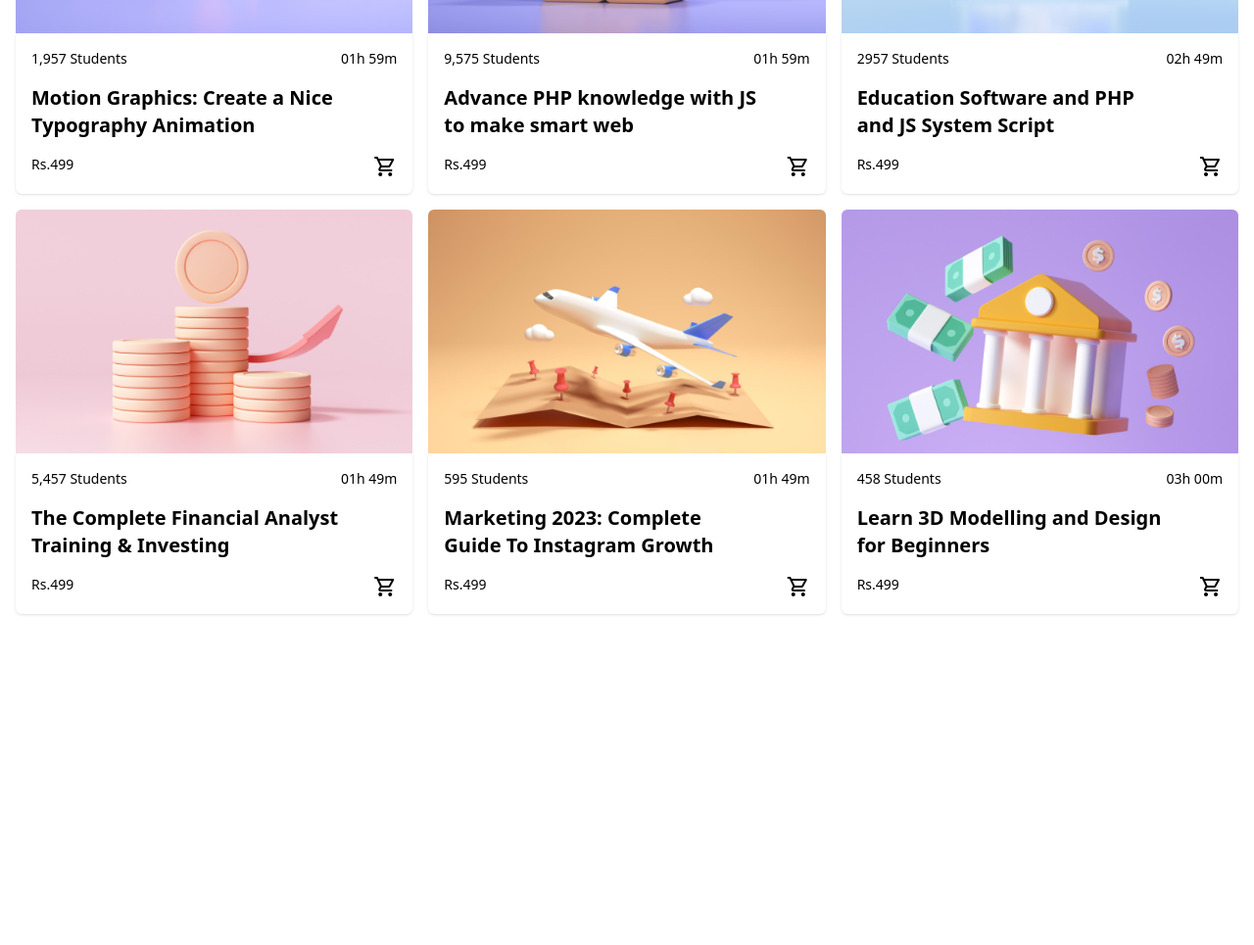
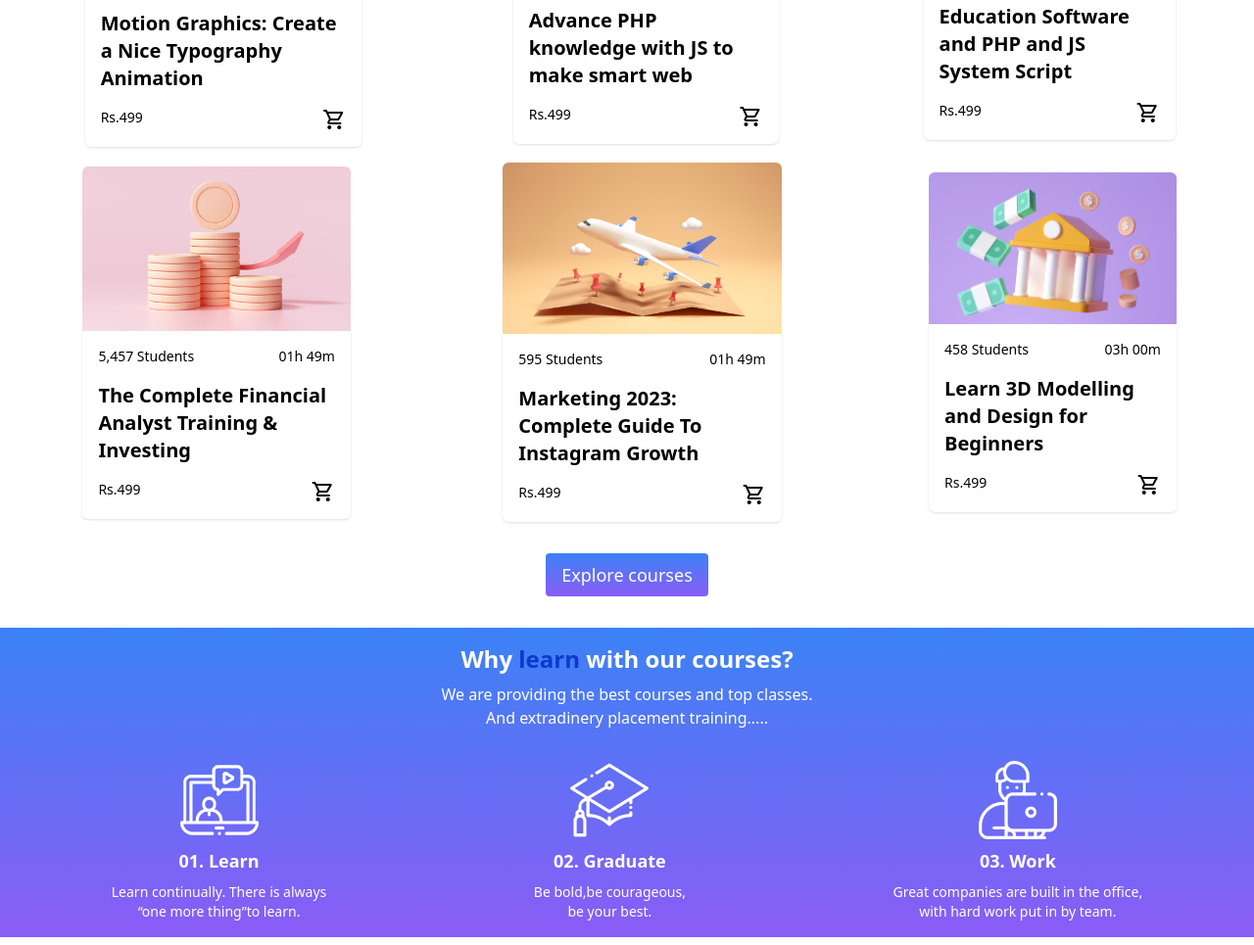
Before and after one commit to ds-arunkumar/2024-10-26_CoachingLandingPage, a plain HTML site: page index.html in a window 1280 px wide. Shown: the part 1115-2080 px from the top of the page at 98% size. Before the commit the page ends 1750 px from the top, so only its background shows below. Drawn offline with nearby package versions, Linux system fonts and the light colour scheme.

Commit message:
Our Courses section

```diff
--- a/index.html
+++ b/index.html
@@ -24,15 +24,16 @@
   </head>
   <body>
     <div class="grid grid-cols-1 md:grid-cols-12 my-2">
+      <!-- Header -->
       <header
         class="col-span-12 flex flex-col justify-center items-center gap-2 md:flex-row md:justify-around"
       >
         <div><img class="w-32" src="./images/logo.png" /></div>
         <nav class="flex flex-row">
-          <div class="text-sm mx-4"><a href="#">Home</a></div>
-          <div class="text-sm mx-4"><a href="#">About</a></div>
-          <div class="text-sm mx-4"><a href="#">Courses</a></div>
-          <div class="text-sm mx-4"><a href="#">Contact</a></div>
+          <div class="text-sm font-bold mx-4"><a href="#">Home</a></div>
+          <div class="text-sm font-bold mx-4"><a href="#">About</a></div>
+          <div class="text-sm font-bold mx-4"><a href="#">Courses</a></div>
+          <div class="text-sm font-bold mx-4"><a href="#">Contact</a></div>
         </nav>
         <div class="flex flex-row">
           <div class="mx-4">
@@ -54,6 +55,7 @@
           </button>
         </div>
       </header>
+      <!-- Hero Section -->
       <div
         class="col-span-12 bg-gradient-to-t from-violet-500 to-blue-500 py-2 mt-2 flex flex-col justify-center items-center gap-2 md:flex-row md:justify-around"
       >
@@ -100,6 +102,7 @@
           <img src="/images/woman.png" />
         </div>
       </div>
+      <!-- Hero bottom -->
       <div
         class="col-span-12 h-32 md:h-16 bg-gradient-to-t from-violet-500 to-blue-500 flex flex-col md:flex-row justify-around items-center gap-3 flex-wrap"
       >
@@ -110,6 +113,7 @@
         <div><img class="w-16" src="/images/logitech.png" /></div>
         <div><img class="w-16" src="/images/amazon.png" /></div>
       </div>
+      <!-- Card Section Heading -->
       <div
         class="col-span-12 flex flex-col md:flex-row justify-around items-center gap-3 p-4"
       >
@@ -122,6 +126,7 @@
           </p>
         </div>
       </div>
+      <!-- Card Section -->
       <div
         class="col-span-12 flex flex-col justify-around item-center gap-4 px-4 md:flex-row flex-wrap"
       >
@@ -129,13 +134,13 @@
           class="flex flex-col md:flex-row w-full justify-around item-center gap-4"
         >
           <div class="flex justify-center items-center">
-            <div class="w-88">
+            <div class="w-88 md:w-2/3 md:w-2/3">
               <img class="rounded-t-md" src="/images/card1.png" />
               <div class="flex flex-col bg-white rounded-b-md shadow p-4">
                 <div class="flex justify-between text-sm mb-4">
                   <span>1,957 Students</span><span>01h 59m</span>
                 </div>
-                <div class="text-xl font-bold mb-4 md:w-80">
+                <div class="text-xl font-bold mb-4 md:w-full">
                   Motion Graphics: Create a Nice Typography Animation
                 </div>
                 <div class="flex justify-between text-sm">
@@ -148,13 +153,13 @@
             </div>
           </div>
           <div class="flex justify-center items-center">
-            <div class="w-88">
+            <div class="w-88 md:w-2/3">
               <img class="rounded-t-md" src="/images/card2.png" />
               <div class="flex flex-col bg-white rounded-b-md p-4 shadow">
                 <div class="flex justify-between text-sm mb-4">
                   <span>9,575 Students</span><span>01h 59m</span>
                 </div>
-                <div class="text-xl font-bold mb-4 md:w-80">
+                <div class="text-xl font-bold mb-4 md:w-full">
                   Advance PHP knowledge with JS to make smart web
                 </div>
                 <div class="flex justify-between text-sm">
@@ -167,13 +172,13 @@
             </div>
           </div>
           <div class="flex justify-center items-center">
-            <div class="w-88">
+            <div class="w-88 md:w-2/3">
               <img class="rounded-t-md" src="/images/card3.png" />
               <div class="flex flex-col bg-white rounded-b-md p-4 shadow">
                 <div class="flex justify-between text-sm mb-4">
                   <span>2957 Students</span><span>02h 49m</span>
                 </div>
-                <div class="text-xl font-bold mb-4 md:w-80">
+                <div class="text-xl font-bold mb-4 md:w-full">
                   Education Software and PHP and JS System Script
                 </div>
                 <div class="flex justify-between text-sm">
@@ -190,13 +195,13 @@
           class="flex flex-col md:flex-row w-full justify-around item-center gap-4"
         >
           <div class="flex justify-center items-center">
-            <div class="w-88">
+            <div class="w-88 md:w-2/3">
               <img class="rounded-t-md" src="/images/card4.png" />
               <div class="flex flex-col bg-white rounded-b-md p-4 shadow">
                 <div class="flex justify-between text-sm mb-4">
                   <span>5,457 Students</span><span>01h 49m</span>
                 </div>
-                <div class="text-xl font-bold mb-4 md:w-80">
+                <div class="text-xl font-bold mb-4 md:w-full">
                   The Complete Financial Analyst Training & Investing
                 </div>
                 <div class="flex justify-between text-sm">
@@ -209,13 +214,13 @@
             </div>
           </div>
           <div class="flex justify-center items-center">
-            <div class="w-88">
+            <div class="w-88 md:w-2/3">
               <img class="rounded-t-md" src="/images/card5.png" />
               <div class="flex flex-col bg-white rounded-b-md p-4 shadow">
                 <div class="flex justify-between text-sm mb-4">
                   <span>595 Students</span><span>01h 49m</span>
                 </div>
-                <div class="text-xl font-bold mb-4 md:w-80">
+                <div class="text-xl font-bold mb-4 md:w-full">
                   Marketing 2023: Complete Guide To Instagram Growth
                 </div>
                 <div class="flex justify-between text-sm">
@@ -228,13 +233,13 @@
             </div>
           </div>
           <div class="flex justify-center items-center">
-            <div class="w-88">
+            <div class="w-88 md:w-2/3">
               <img class="rounded-t-md" src="/images/card6.png" />
               <div class="flex flex-col bg-white rounded-b-md p-4 shadow">
                 <div class="flex justify-between text-sm mb-4">
                   <span>458 Students</span><span>03h 00m</span>
                 </div>
-                <div class="text-xl font-bold mb-4 md:w-80">
+                <div class="text-xl font-bold mb-4 md:w-full">
                   Learn 3D Modelling and Design for Beginners
                 </div>
                 <div class="flex justify-between text-sm">
@@ -248,6 +253,66 @@
           </div>
         </div>
       </div>
+      <!-- Explore Button -->
+      <div class="col-span-12 flex justify-center item-center mt-8">
+        <button
+          class="py-2 px-4 bg-gradient-to-t from-violet-500 to-blue-500 rounded text-white text-lg"
+        >
+          Explore courses
+        </button>
+      </div>
+      <!-- Our Courses Section -->
+      <div
+        class="col-span-12 bg-gradient-to-t from-violet-500 to-blue-500 mt-8 flex flex-col md:flex-row justify-center items-center gap-3 p-4"
+      >
+        <div class="w-full">
+          <div
+            class="w-full flex flex-col text-center justify-center items-center text-white gap-2"
+          >
+            <h2 class="text-2xl font-bold">
+              Why <span class="text-headtxtclr">learn</span> with our courses?
+            </h2>
+            <p class="">
+              We are providing the best courses and top classes. <br />And
+              extradinery placement training.....
+            </p>
+          </div>
+          <div
+            class="w-full mt-8 flex flex-col md:flex-row justify-around items-center gap-4"
+          >
+            <div class="text-white">
+              <div class="flex flex-col justify-center items-center gap-2">
+                <img class="w-20" src="/images/learnIcon.png" />
+                <p class="text-lg font-bold">01. Learn</p>
+                <p class="text-sm text-center">
+                  Learn continually. There is always <br />“one more thing”to
+                  learn.
+                </p>
+              </div>
+            </div>
+
+            <div class="text-white">
+              <div class="flex flex-col justify-center items-center gap-2">
+                <img class="w-20" src="/images/graduateIcon.png" />
+                <p class="text-lg font-bold">02. Graduate</p>
+                <p class="text-sm text-center">
+                  Be bold,be courageous, <br />be your best.
+                </p>
+              </div>
+            </div>
+            <div class="text-white">
+              <div class="flex flex-col justify-center items-center gap-2">
+                <img class="w-20" src="/images/workIcon.png" />
+                <p class="text-lg font-bold">03. Work</p>
+                <p class="text-sm text-center">
+                  Great companies are built in the office, <br />with hard work
+                  put in by team.
+                </p>
+              </div>
+            </div>
+          </div>
+        </div>
+      </div>
     </div>
   </body>
 </html>
```
Also changed, not shown: images/graduateIcon.png (added), images/learnIcon.png (added), images/workIcon.png (added).
